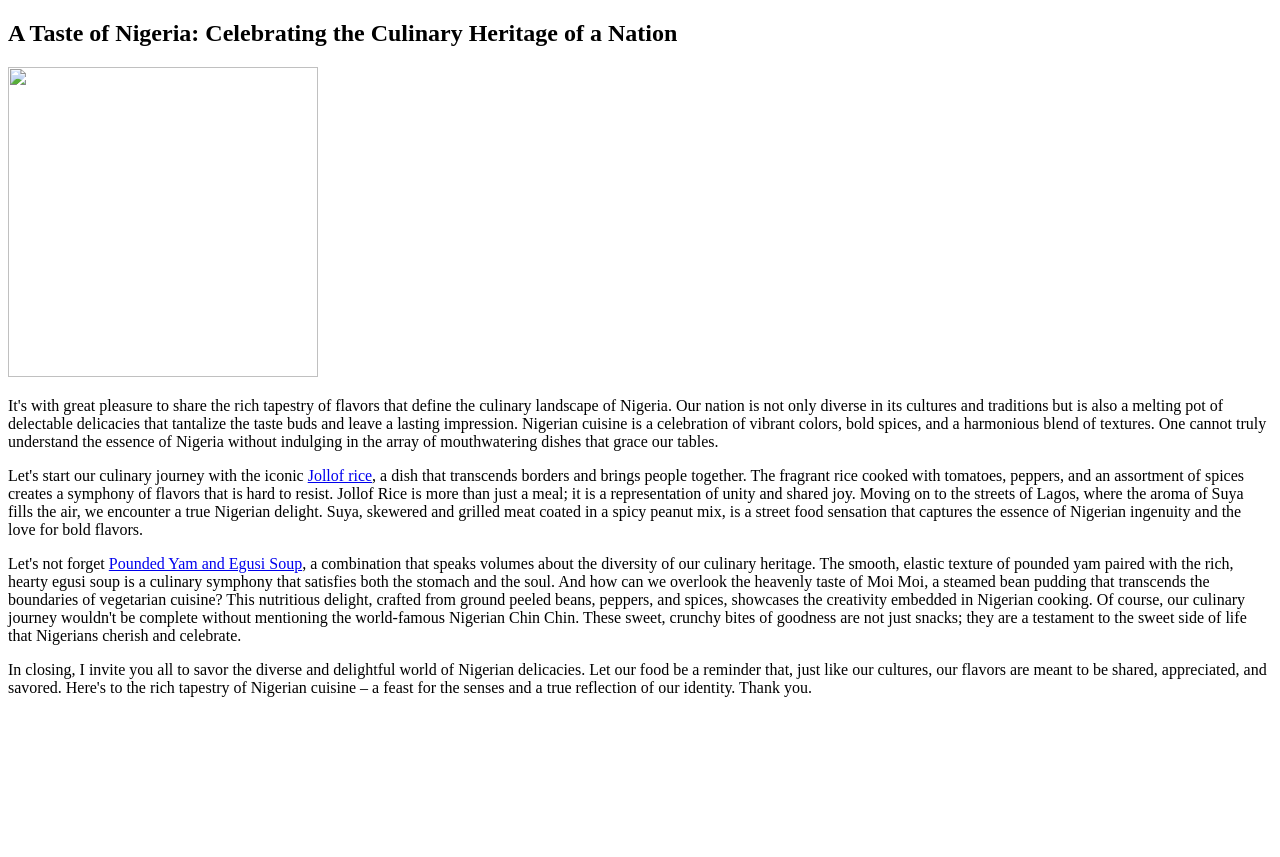
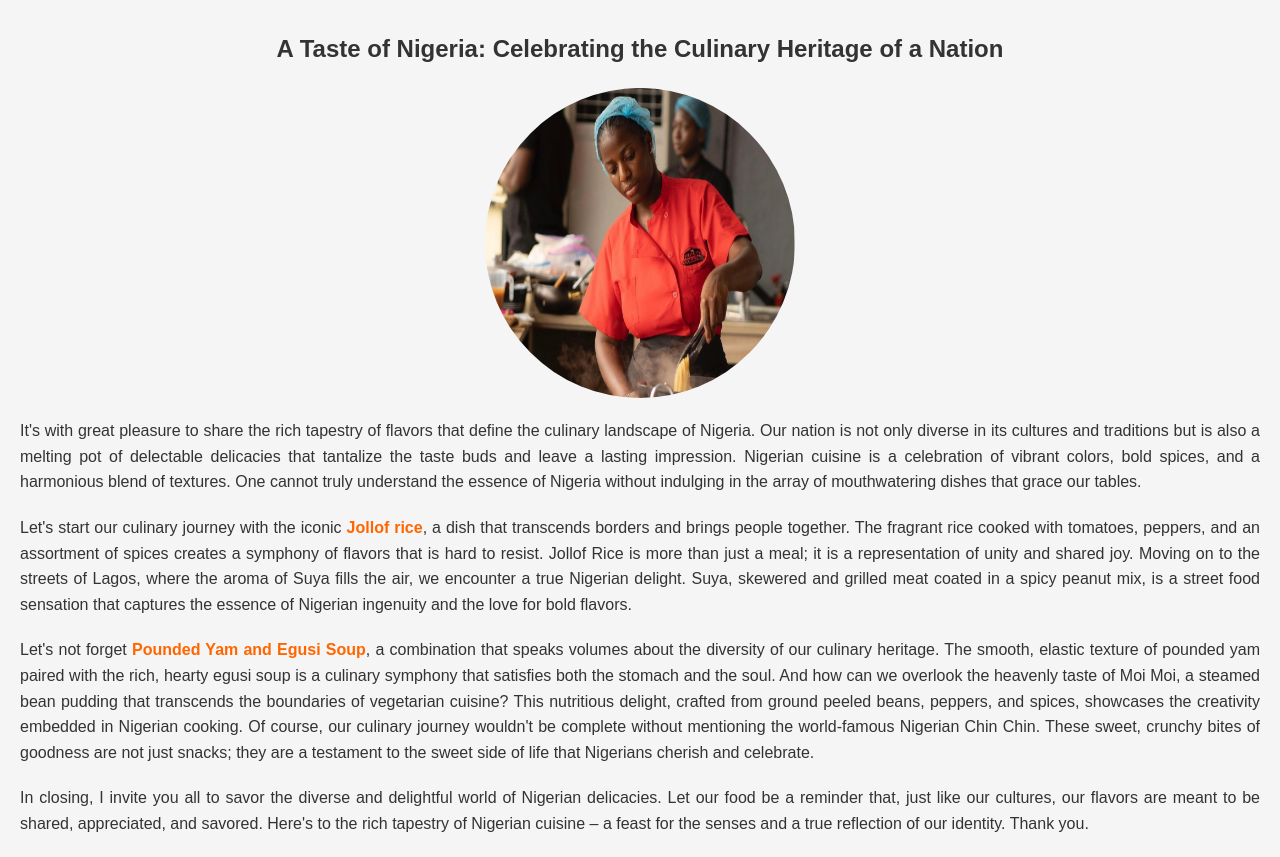
Before and after one commit to Osazee11/Nigerian-cusine, a plain HTML site: page index.html in a window 1280 px wide. Before the commit the page ends 800 px from the top, so only its background shows below. Drawn offline with Linux system fonts and the light colour scheme; files that its build step writes are made by us from their sources; the site is published under a folder, as on GitHub Pages, so addresses that start at the root find nothing.

Commit message:
added css

```diff
--- a/index.html
+++ b/index.html
@@ -4,12 +4,14 @@
     <meta charset="UTF-8">
     <meta name="viewport" content="width=device-width, initial-scale=1.0">
     <title>Nigerian cusine</title>
-    <link rel="stylesheet" href="/style.css">
+
+    <link rel="stylesheet" href="style.css">
 
 </head>
 <body>
     <h2>A Taste of Nigeria: Celebrating the Culinary Heritage of a Nation</h2>
-    <img src="/images/hilda.jpg" height="310" width="310">
+
+    <img src="./images/hilda.jpg" width="310" height="310">
 
        <p>It's with great pleasure to share the rich tapestry of flavors that define the culinary landscape of Nigeria. Our nation is not only diverse in its cultures and traditions but is also a melting pot of delectable delicacies that tantalize the taste buds and leave a lasting impression.
 
--- /dev/null
+++ b/style.css
@@ -0,0 +1,35 @@
+body {
+    font-family: Arial, sans-serif;
+    line-height: 1.6;
+    margin: 0;
+    padding: 0;
+    background-color: #f5f5f5;
+    color: #333;
+}
+
+h2 {
+    text-align: center;
+    margin-top: 30px;
+}
+
+img {
+    display: block;
+    margin: 0 auto;
+    border-radius: 50%;
+}
+
+p {
+    margin: 20px 0;
+    padding: 0 20px;
+    text-align: justify;
+}
+
+a {
+    color: #ff6600;
+    text-decoration: none;
+    font-weight: bold;
+}
+
+a:hover {
+    text-decoration: underline;
+}
```
